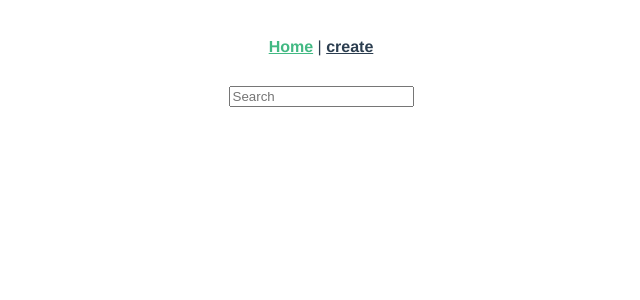
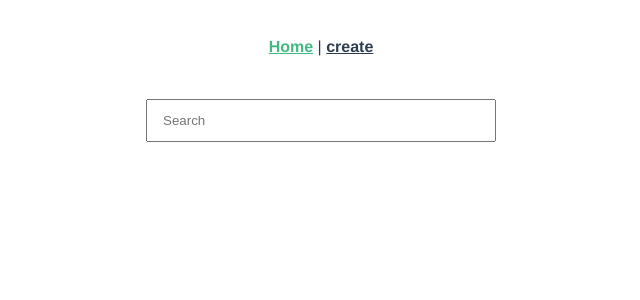
Before and after one commit to BeckMK1/startUpPorject, a Vue app in the folder spm-project/: page / in a window 1280 px wide. Shown: the top 300 px of the page, without its empty margins (319-959 px from the left). Built offline with nearby package versions, Linux system fonts and the light colour scheme; what vuefire would draw is missing.

Commit message:
fixed css

```diff
--- a/spm-project/src/components/PostList.vue
+++ b/spm-project/src/components/PostList.vue
@@ -50,6 +50,28 @@ export default {
 </script>
 <style>
 /* ---------- Grid container ---------- */
+button {
+  text-align: center;
+  cursor: pointer;
+  border: none;
+  padding: 12px 15px;
+  font-size: 1em;
+  border-radius: 0;
+  width: 100%;
+  max-width: 350px;
+  background-color:#42b983;
+  color: white;
+}
+
+
+input {
+  margin: 1em auto;
+  width: 100%;
+  max-width: 350px;
+  padding: 12px 15px;
+  box-sizing: border-box;
+  display: block;
+}
 .grid-container {
   display: grid;
   grid-template-columns: 100%;
```
